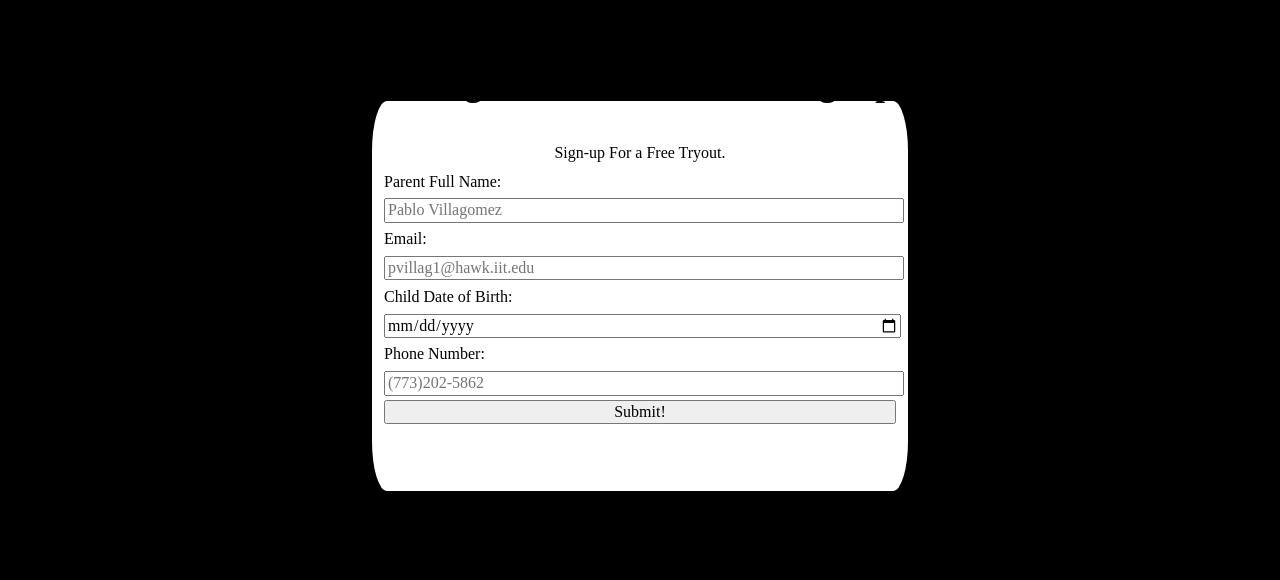
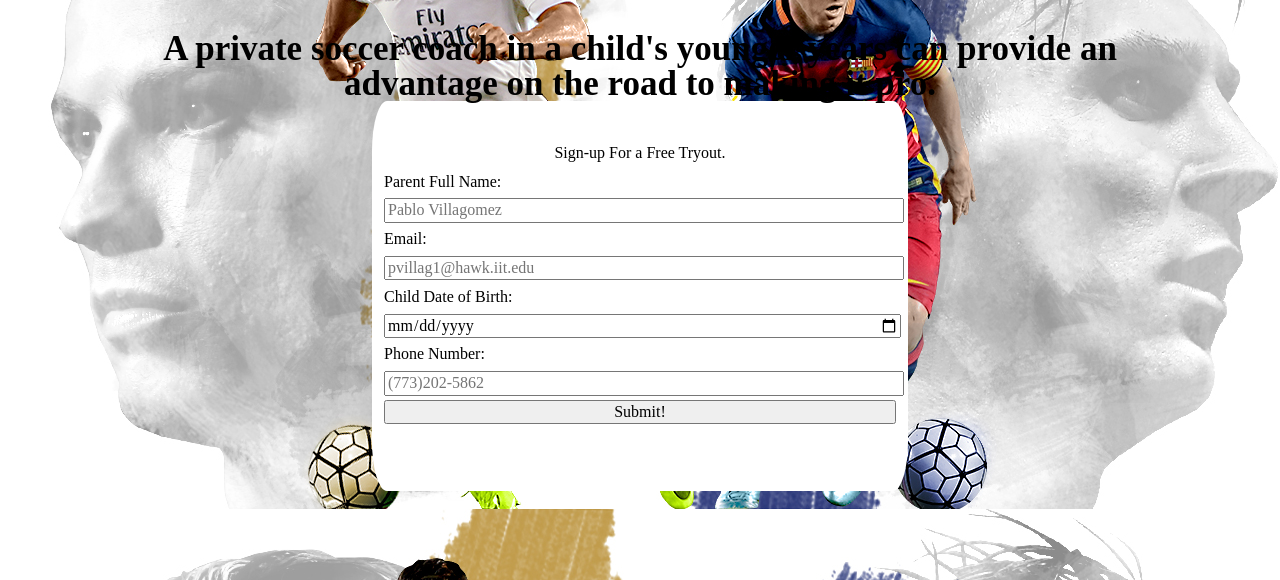
Before and after one commit to itm362/Project1, a plain HTML site: page index.html in a window 1280 px wide. Shown: the part 220-800 px from the top of the page. Drawn offline with Linux system fonts and the light colour scheme; a script that the page names is missing.

Commit message:
Added Pictures folder

```diff
--- a/CSSFiles/screen.css
+++ b/CSSFiles/screen.css
@@ -3,7 +3,7 @@ body {
   background-color: black;
   margin: auto;
   color: white;
-  background-image: url("soc_messi_rondaldo_ill_b1.jpg");
+  background-image: url("../Pictures/soc_messi_rondaldo_ill_b1.jpg");
 }
 
 
```
Also changed, not shown: Pictures/soc_messi_rondaldo_ill_b1.jpg (renamed from soc_messi_rondaldo_ill_b1.jpg).
